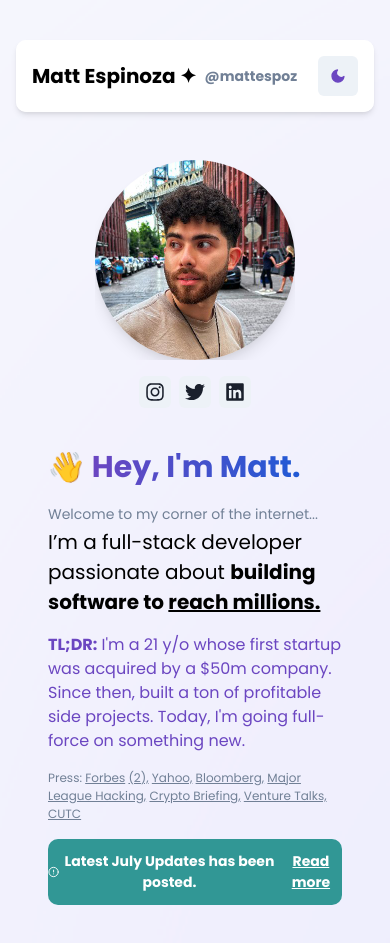
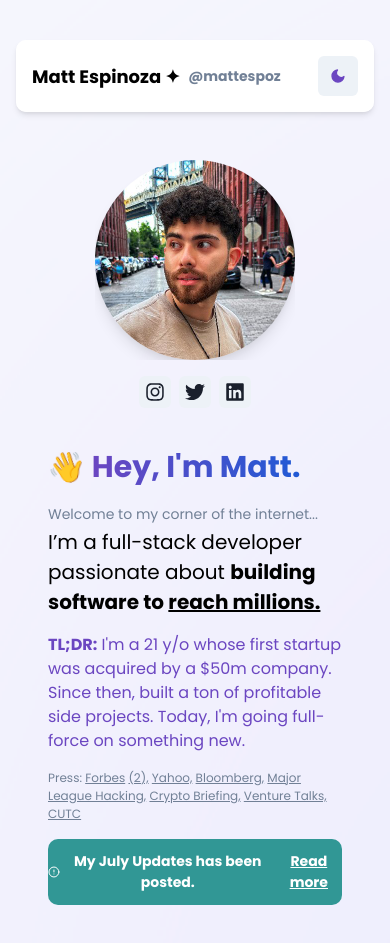
Before and after one commit to MattEspoz/personal-website, a Next.js app: page / in a window 390 px wide. Shown: the top 943 px of the page. Built offline with nearby package versions, Linux system fonts and the light colour scheme.

Commit message:
fixed <Link> glithc, and mobile optimization

```diff
--- a/src/components/CalloutButton.tsx
+++ b/src/components/CalloutButton.tsx
@@ -13,7 +13,7 @@ const CalloutButton: React.FC<CalloutButtonProps> = ({ link, text }) => {
       color="white"
       py={3}
       textAlign="center"
-      fontSize="sm"
+      fontSize={{ base: "sm", md: "md" }}
       fontWeight="bold"
       borderRadius="10px"
       mt={4} // Adjust margin-top as needed
--- a/src/components/ProfileSection.tsx
+++ b/src/components/ProfileSection.tsx
@@ -245,7 +245,7 @@ const ProfileSection = () => {
 
         <CalloutButton
           link="https://compound.beehiiv.com/p/july-2023"
-          text="Latest July Updates has been posted. "
+          text="My July Updates has been posted. "
         />
       </Box>
 
--- a/src/components/layout/Footer.tsx
+++ b/src/components/layout/Footer.tsx
@@ -101,6 +101,13 @@ const Footer = () => {
           align-items: center;
           padding: 20px;
           border-top: 1px solid #eaeaea;
+
+          @media (max-width: 600px) {
+            flex-direction: column;
+            align-items: center;
+            text-align: center;
+            padding: 20px 0; // Adjust padding for better spacing
+          }
         }
 
         p {
@@ -126,6 +133,10 @@ const Footer = () => {
           color: #6b46c1;
           cursor: pointer; /* Add cursor pointer to indicate it's clickable */
           transition: color 0.2s ease, transform 0.2s ease; /* Add transition for color and transform */
+
+          @media (max-width: 600px) {
+            margin-top: 10px; // Add spacing between elements
+          }
         }
 
         .my-updates:hover {
@@ -151,6 +162,10 @@ const Footer = () => {
           text-align: center;
           font-weight: bold;
           color: #555;
+
+          @media (max-width: 600px) {
+            margin-top: 10px; // Add spacing between elements
+          }
         }
       `}</style>
     </>
--- a/src/components/layout/Header.tsx
+++ b/src/components/layout/Header.tsx
@@ -73,10 +73,10 @@ const Header = () => {
       >
         <Flex direction="row" alignItems="center">
           {/* Your logo or brand */}
-          <NextLink href="/" passHref>
           <Link
             as="a"
-              fontSize="xl"
+            href="/"
+            fontSize={{ base: "lg", md: "xl" }} // Define font sizes for different screen sizes
             fontWeight="bold"
             _hover={{
               textDecoration: "none",
@@ -84,7 +84,6 @@ const Header = () => {
           >
             Matt Espinoza ✦
           </Link>
-          </NextLink>
           <Link
             href="https://www.twitter.com/mattespoz"
             fontSize="sm"
```
Lines whose indentation alone changed are shown as unchanged.
